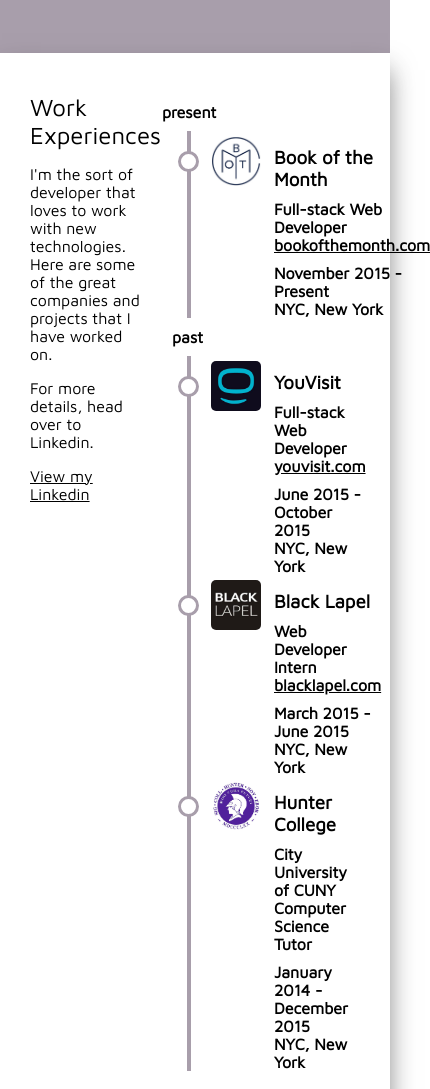
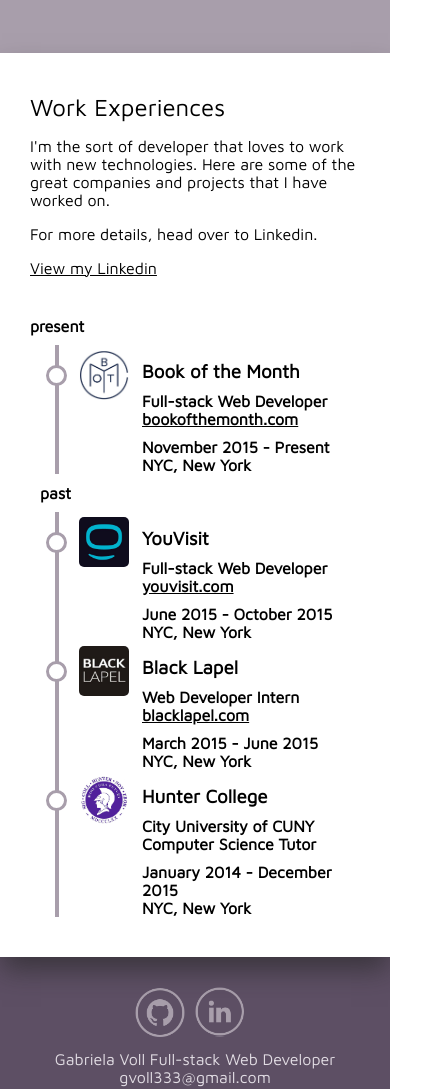
Before and after one commit to gabrielavoll/gabrielavoll.github.io, a plain HTML site: page index.html in a window 390 px wide. Shown: the part 1060-2149 px from the top of the page, 430 px wide, since content can reach past the window. Drawn offline with Linux system fonts and the light colour scheme.

Commit message:
added some mobile styleing for the my experiences section

```diff
--- a/_harp/main.less
+++ b/_harp/main.less
@@ -137,11 +137,16 @@
 //  Experience
 /////////////////////
 
-.intro-container.my-experiences div { text-align: right; }
+.experience-wrapper {
+  max-width: 310px;
+  display: block;
+  margin: 0 0 0 auto;
+}
 
-.experience-wrapper {
-  max-width: 300px;
-  margin: 0 0 0 auto;
+.my-experience .w35 {
+  position: absolute;
+  max-width: 280px;
+  margin-bottom: 40px;
 }
 
 .experience-wrapper .time{
@@ -206,8 +211,14 @@
   margin-left: 25px;
 }
 
-
-
+@media screen and (max-width: 500px){
+  .my-experience .w35, .experience-wrapper {
+    position: relative;
+    display: block;
+    max-width: 100%;
+    width: 100%;
+  }
+}
 
 
 /////////////////////
```
Also changed, not shown: main.css.
